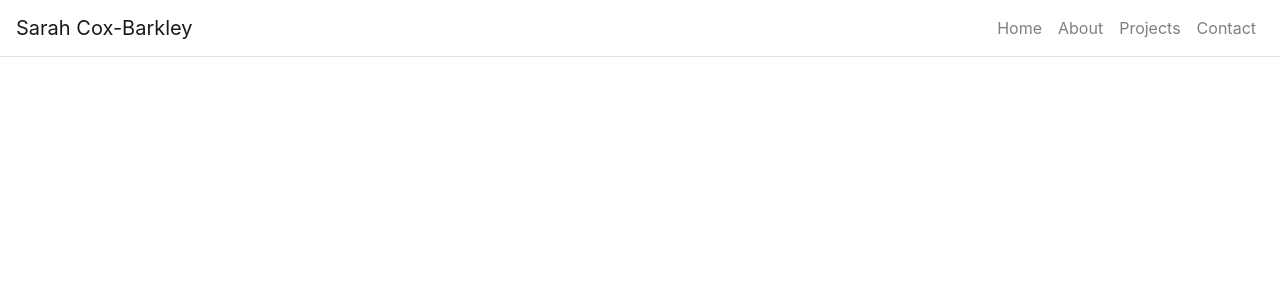
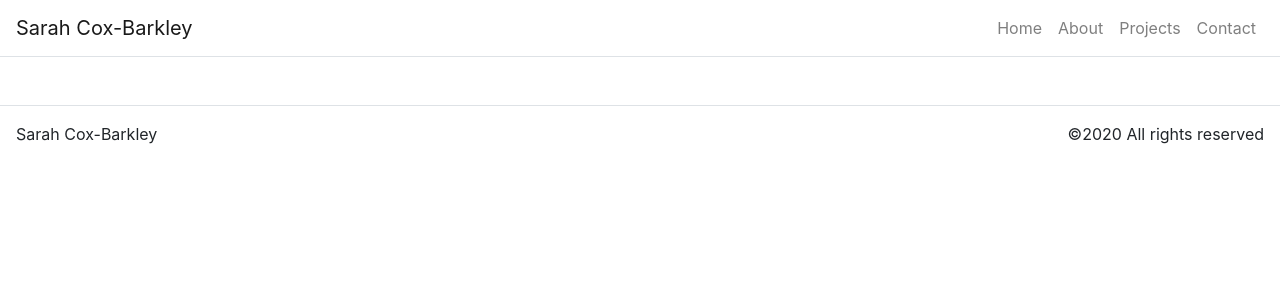
Before and after one commit to sarahlcox/sarah-cox-barkley-portfolio, a React (Create React App) app in the folder client/: page / in a window 1280 px wide. Shown: the top 300 px of the page. Built offline with nearby package versions, Linux system fonts and the light colour scheme.

Commit message:
added footer

```diff
--- a/client/src/App.js
+++ b/client/src/App.js
@@ -3,6 +3,7 @@ import {BrowserRouter as Router, Route, Link } from 'react-router-dom';
 import Container from 'react-bootstrap/Container';
 import Navbar from 'react-bootstrap/Navbar';
 import Nav from 'react-bootstrap/Nav';
+import Footer from "../src/components/footer.js";
 import './App.css';
 
 
@@ -52,7 +53,7 @@ class App extends React.Component {
               </Nav>
             </Navbar.Collapse>
           </Navbar>
-
+          <Footer />
         </Container>
       </Router>
     );
--- a/client/src/components/footer.js
+++ b/client/src/components/footer.js
@@ -0,0 +1,22 @@
+import React from 'react';
+import Container from 'react-bootstrap/Container';
+import Row from 'react-bootstrap/Row';
+import Col from 'react-bootstrap/Col';
+
+function Footer(){
+    return(
+        <footer className="mt-5">
+        <Container fluid={true}>
+            <Row className="border-top justify-content-between p-3">
+                <Col className="p-0" md={3} sm={12}>
+                    Sarah Cox-Barkley
+                </Col>
+                <Col className="p-0 d-flex justify-content-end">
+                ©2020 All rights reserved
+                </Col>
+            </Row>
+        </Container>
+        </footer>
+    );
+}
+export default Footer;
```
